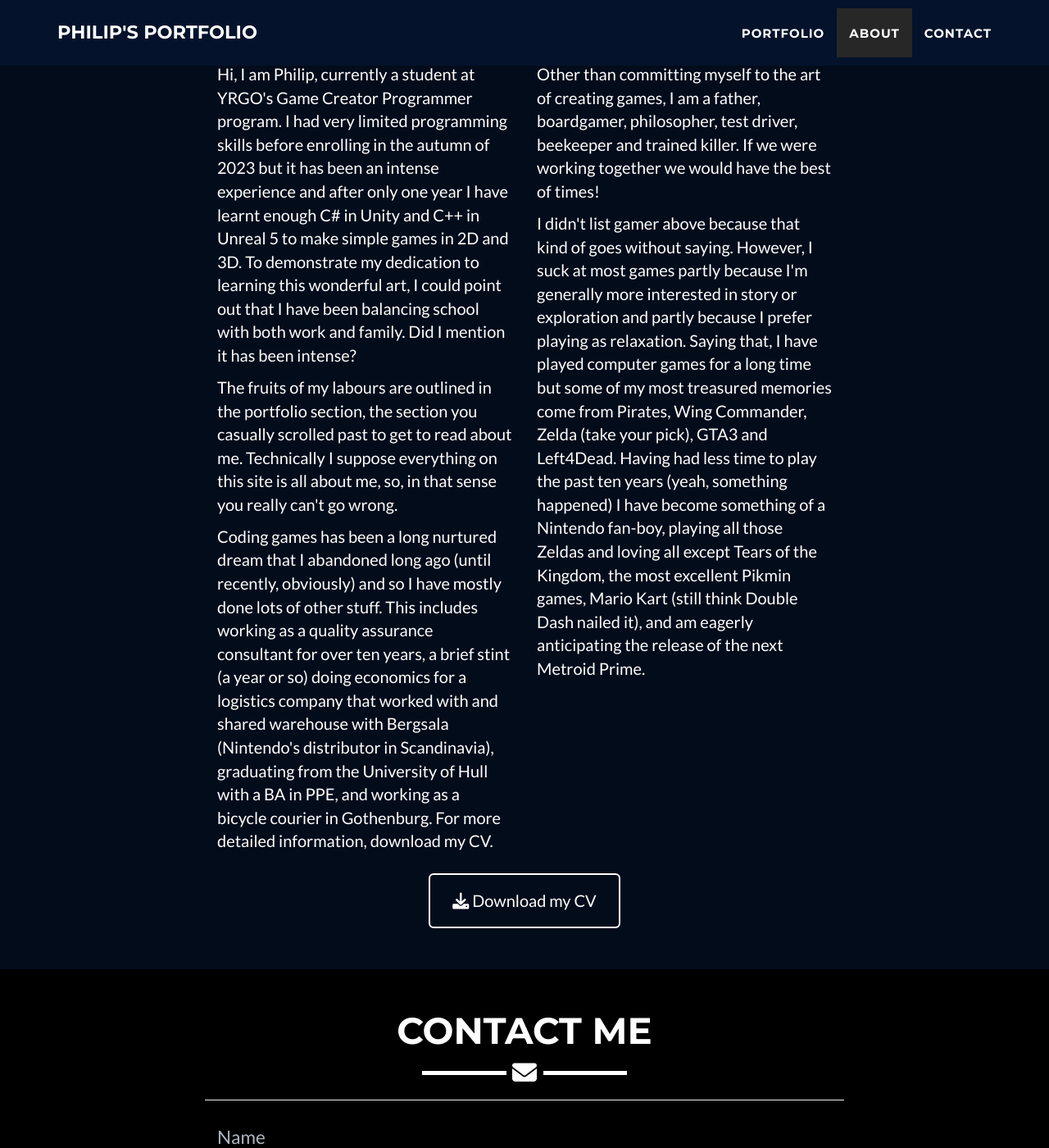
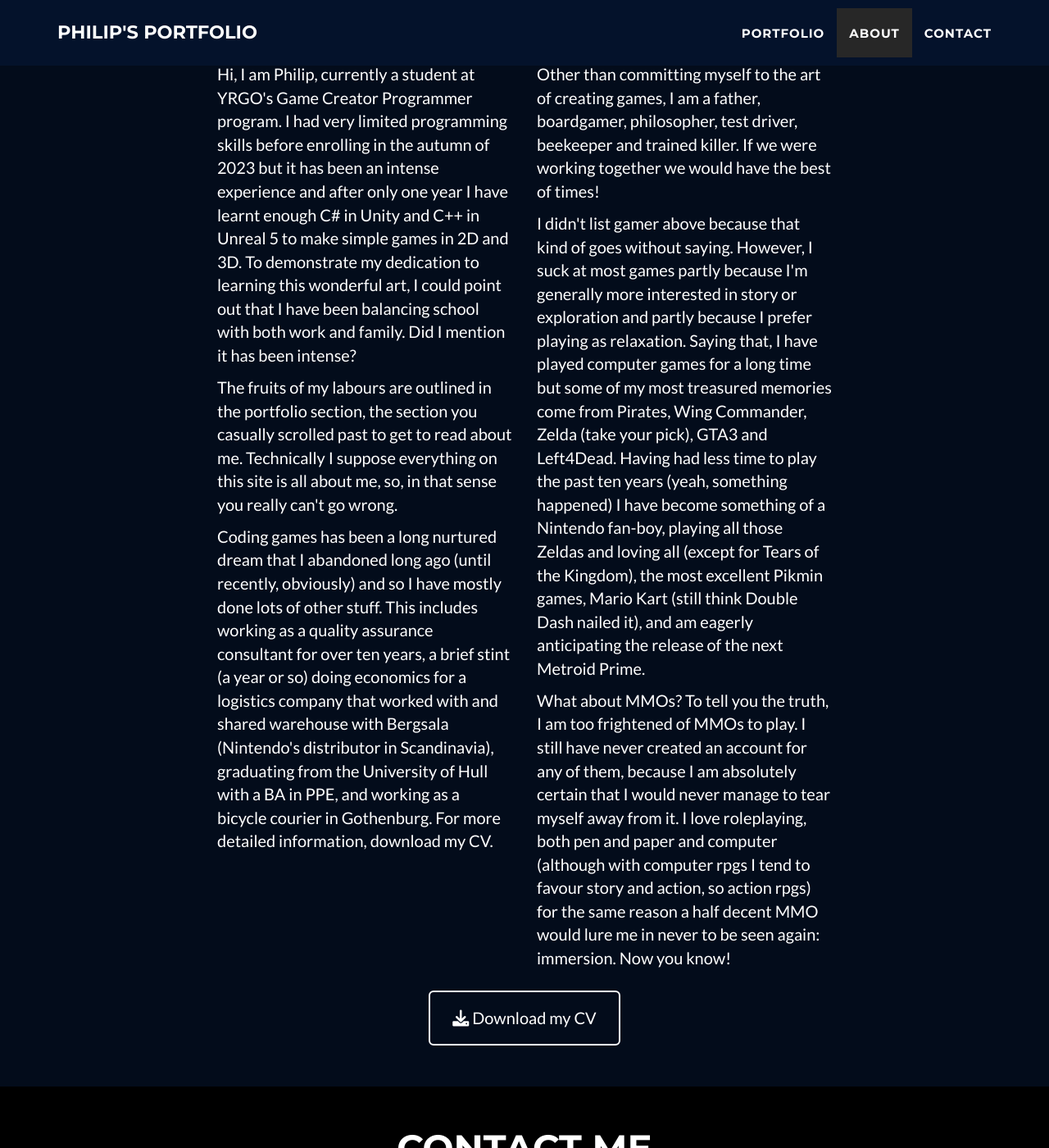
Before and after one commit to B0realian/B0realian.github.io, a Jekyll site: the page built from _posts/2024-06-07-Hellracer.markdown, in a window 1280 px wide and 1400 px high, scrolled down 1631 px. Shown: the whole window at 82% size. Built offline with Jekyll 4.4.1, drawn with Linux system fonts in a browser that asks for light colours.

Commit message:
Updated About Me and added new CV

```diff
--- a/_includes/about.html
+++ b/_includes/about.html
@@ -36,13 +36,19 @@
           playing as relaxation. Saying that, I have played computer games for a long time but some of my
           most treasured memories come from Pirates, Wing Commander, Zelda (take your pick), GTA3 and Left4Dead.
           Having had less time to play the past ten years (yeah, something happened) I have become something of
-          a Nintendo fan-boy, playing all those Zeldas and loving all except Tears of the Kingdom, the most
+          a Nintendo fan-boy, playing all those Zeldas and loving all (except for Tears of the Kingdom), the most
           excellent Pikmin games, Mario Kart (still think Double Dash nailed it), and am eagerly anticipating
           the release of the next Metroid Prime.
         </p>
+        <p>What about MMOs? To tell you the truth, I am too frightened of MMOs to play. I still have never created
+          an account for any of them, because I am absolutely certain that I would never manage to tear myself
+          away from it. I love roleplaying, both pen and paper and computer (although with computer rpgs I tend
+          to favour story and action, so action rpgs) for the same reason a half decent MMO would lure me in
+          never to be seen again: immersion. Now you know!
+        </p>
       </div>
       <div class="col-lg-8 col-lg-offset-2 text-center">
-        <a href="CVPhilip2023.pdf" class="btn btn-lg btn-outline">
+        <a href="CVPhilip2024.pdf" class="btn btn-lg btn-outline">
           <i class="fa fa-download"></i> Download my CV
         </a>
       </div>
```
Also changed, not shown: 1 other file.
